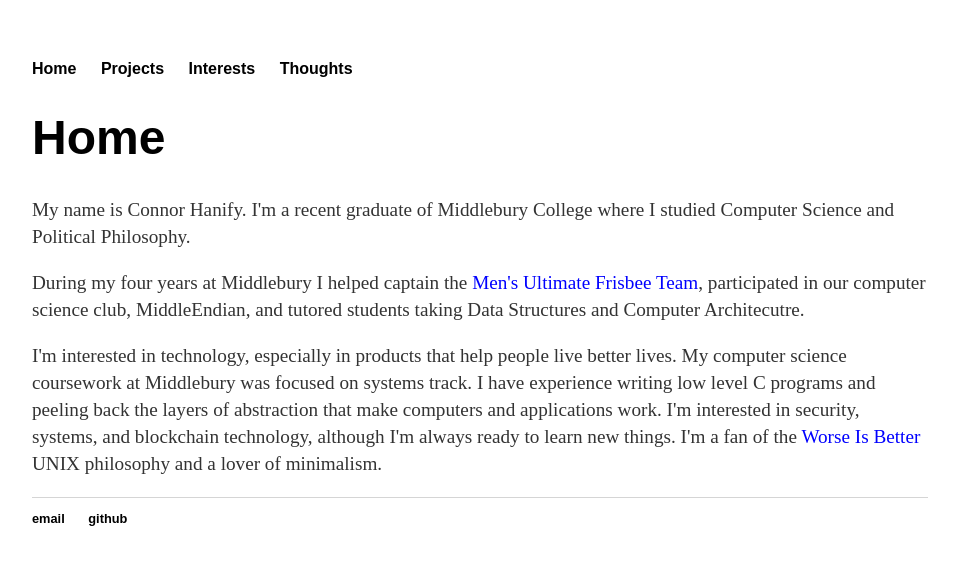
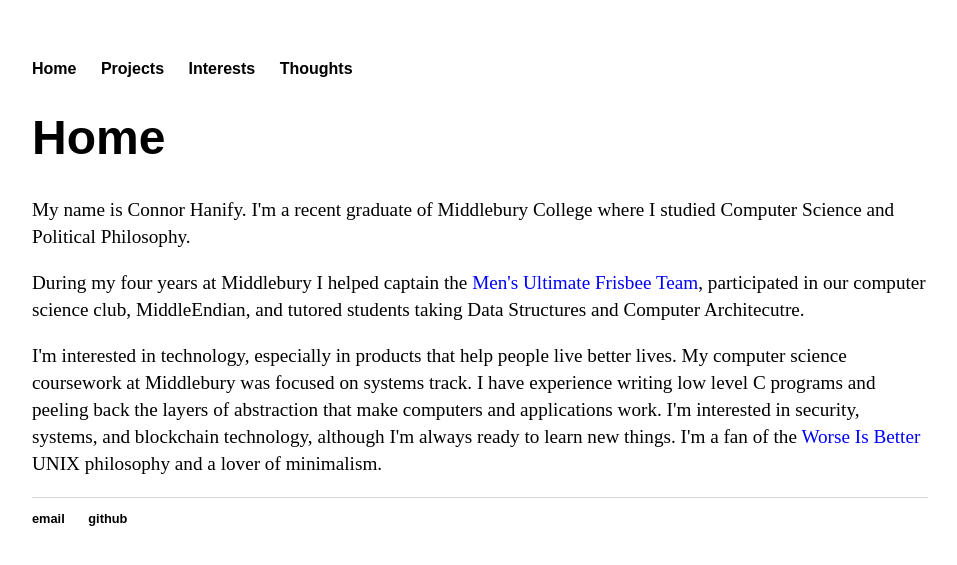
Before and after one commit to cchanify/cchanify.github.io, a Jekyll site: the page built from index.html, in a window 1280 px wide. Shown: the top 565 px of the page, without its empty margins (160-1117 px from the left). Built offline with Jekyll 4.4.1, drawn with Linux system fonts in a browser that asks for light colours.

Commit message:
color updated

```diff
--- a/css/main.css
+++ b/css/main.css
@@ -33,7 +33,7 @@ h1 {
 p {
     font-size: 1.2em;
     line-height: 1.4em;
-    color: #333;
+    color: #000000;
 }
 footer {
     border-top: 1px solid #d5d5d5;
```
